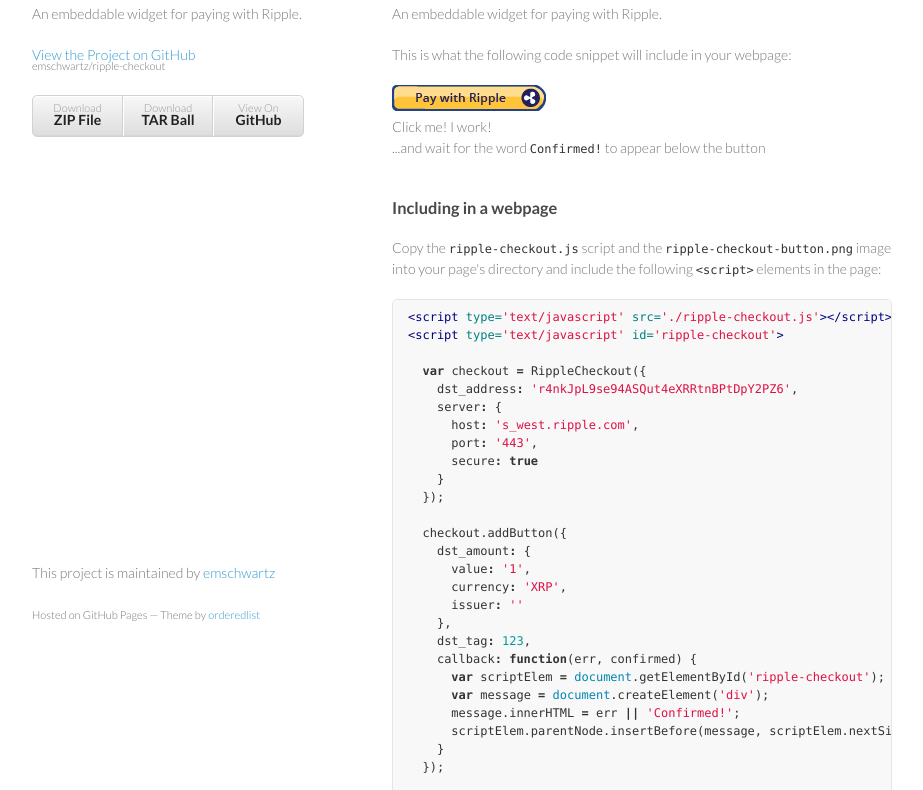
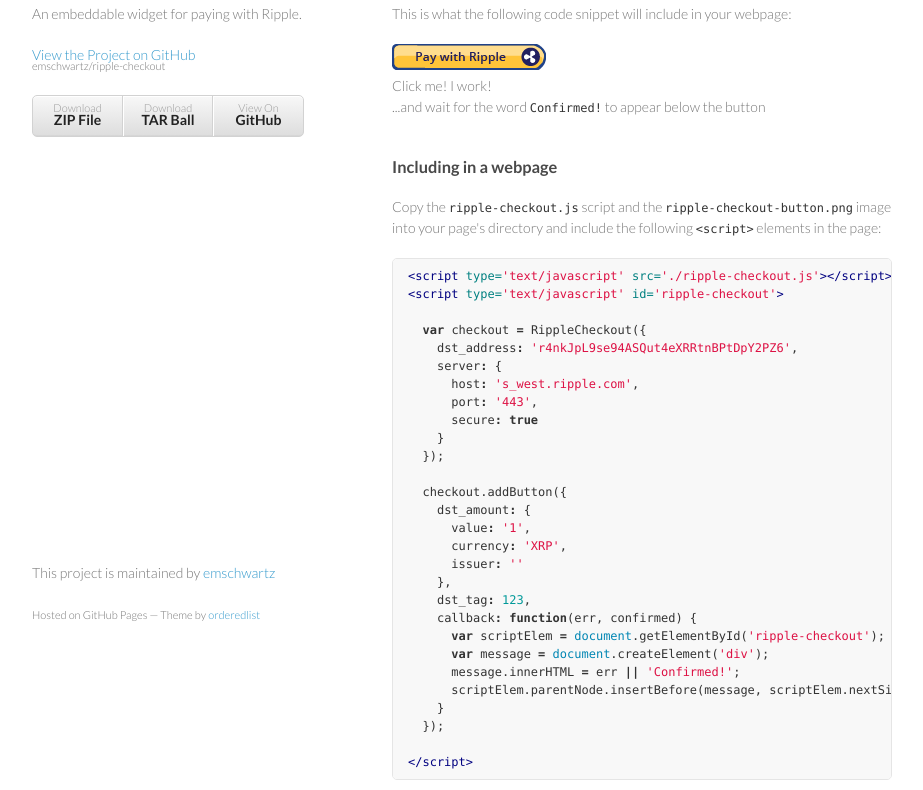
Before and after one commit to emschwartz/ripple-donate-widget, a plain HTML site: page index.html in a window 1280 px wide. Shown: the part 106-896 px from the top of the page, without its empty margins (178-1101 px from the left). Drawn offline with Linux system fonts and the light colour scheme.

Commit message:
[CHORE] Minor changes

```diff
--- a/index.html
+++ b/index.html
@@ -30,8 +30,6 @@
       <section>
         <h1>
 <a name="ripple-checkout" class="anchor" href="#ripple-checkout"><span class="octicon octicon-link"></span></a>The Ripple Checkout Plugin</h1>
-
-<p>An embeddable widget for paying with Ripple.</p>
 
 
 <p>This is what the following code snippet will include in your webpage:</p>
```
